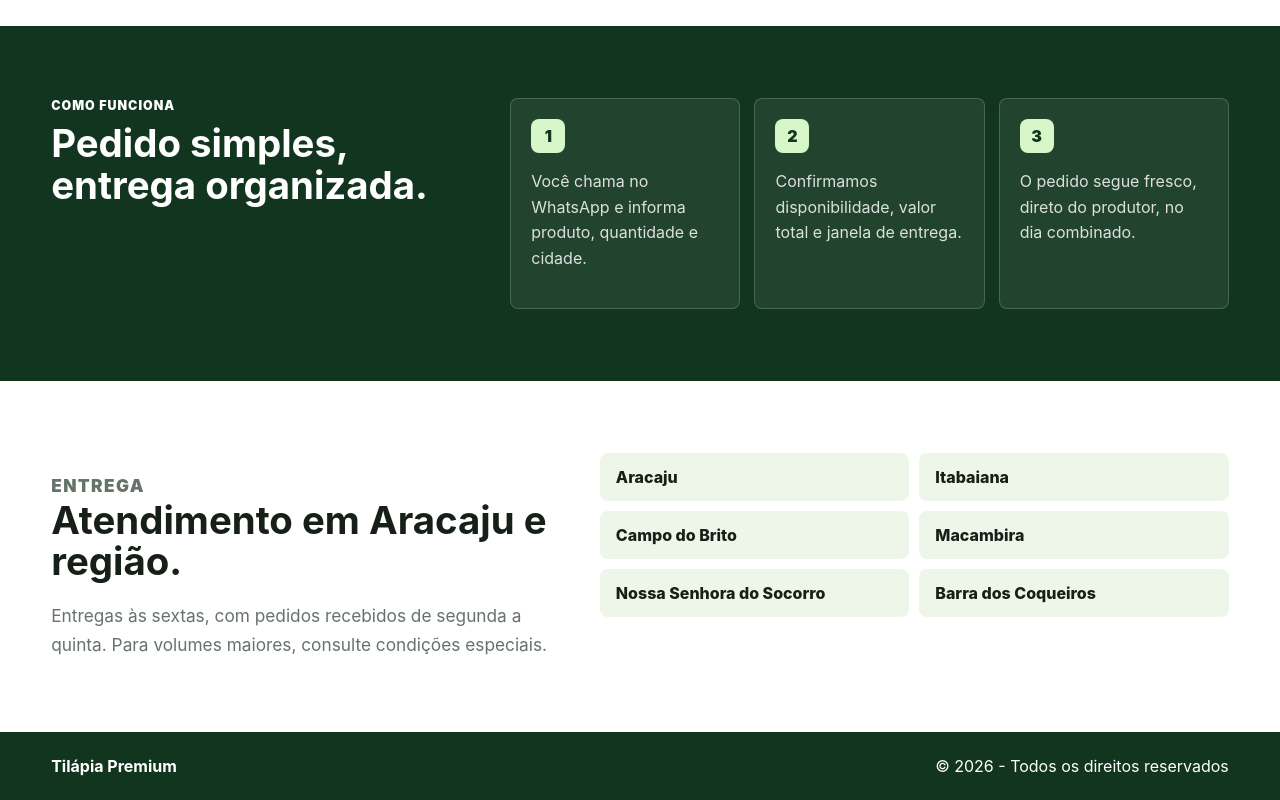
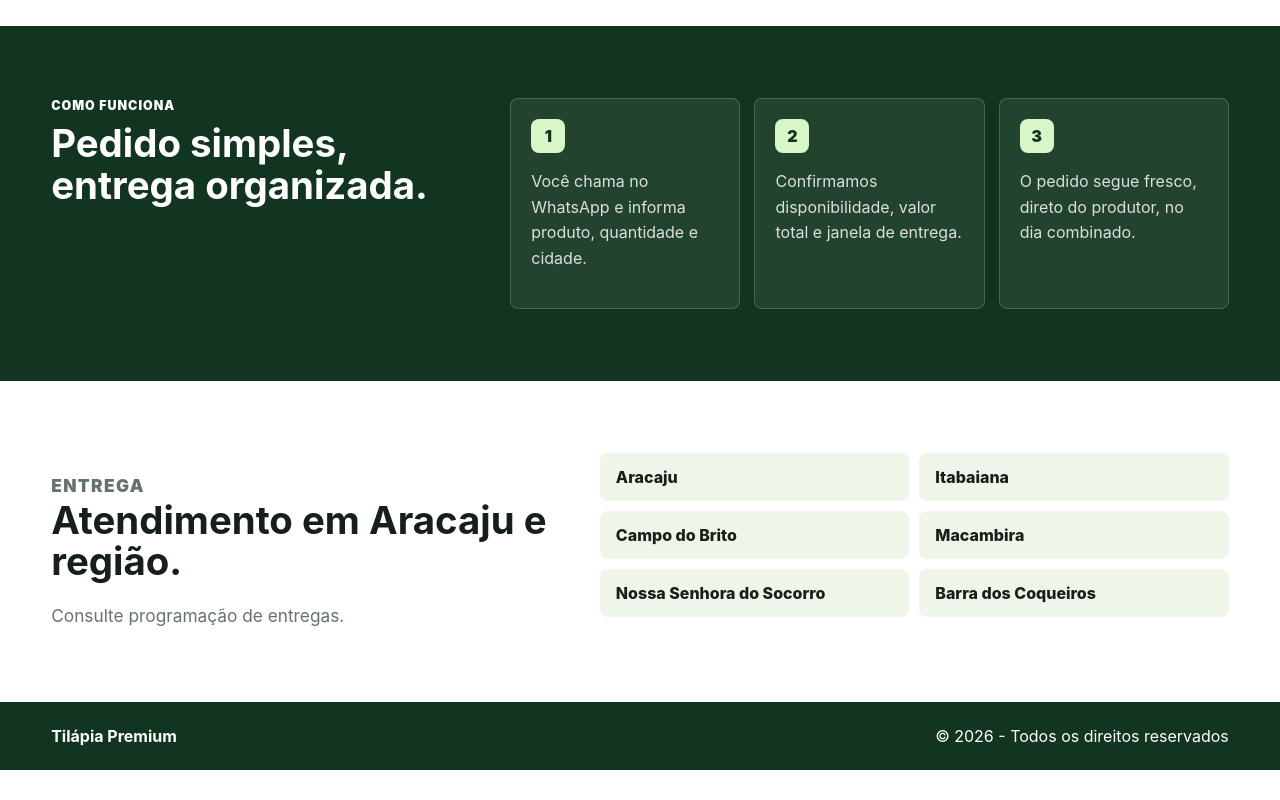
Before and after one commit to alysson0111/site-tilapia, a React (Vite) app: page / in a window 1280 px wide. Shown: the part 1246-2046 px from the top of the page. After the commit the page ends 2016 px from the top, so only its background shows below. Built offline with nearby package versions, Linux system fonts and the light colour scheme.

Commit message:
Atualiza texto de programacao de entregas

```diff
--- a/src/App.jsx
+++ b/src/App.jsx
@@ -176,8 +176,7 @@ function Home() {
           <p className="eyebrow">Entrega</p>
           <h2>Atendimento em Aracaju e região.</h2>
           <p>
-            Entregas às sextas, com pedidos recebidos de segunda a quinta. Para
-            volumes maiores, consulte condições especiais.
+            Consulte programação de entregas.
           </p>
         </div>
         <ul className="city-list">
```
